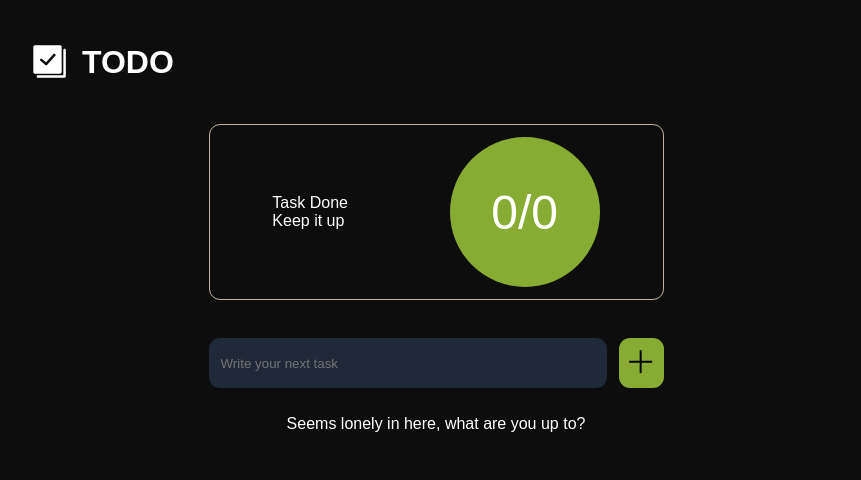
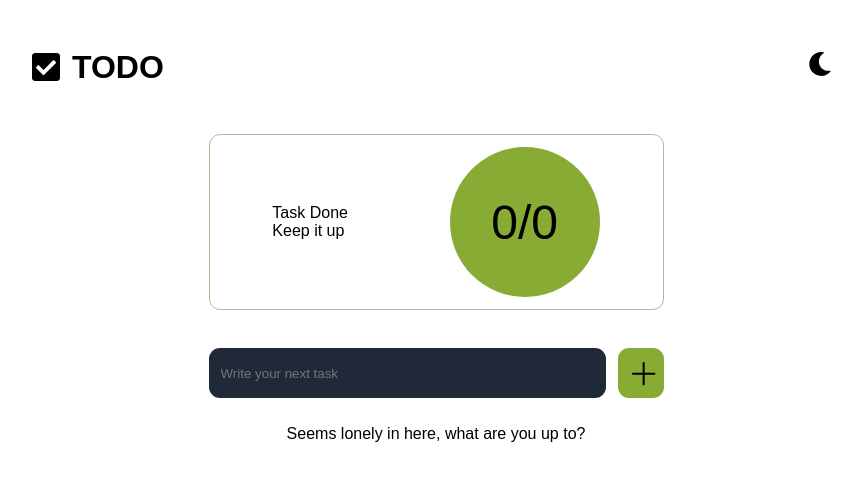
Before and after one commit to sabrinaaccime/todo, a Next.js app: page / in a window 1280 px wide. Shown: the top 480 px of the page, without its empty margins (204-1065 px from the left). Built offline with nearby package versions, Linux system fonts and the light colour scheme.

Commit message:
feat: create light/dark mode toggle w/ React using ContextAPI

```diff
--- a/package.json
+++ b/package.json
@@ -9,9 +9,10 @@
     "lint": "next lint"
   },
   "dependencies": {
+    "next": "15.0.3",
     "react": "19.0.0-rc-66855b96-20241106",
     "react-dom": "19.0.0-rc-66855b96-20241106",
-    "next": "15.0.3"
+    "react-icons": "^5.4.0"
   },
   "devDependencies": {
     "eslint": "^8",
--- a/src/app/components/header.jsx
+++ b/src/app/components/header.jsx
@@ -1,23 +1,18 @@
-function Header() {
+import { FaSun, FaMoon, FaCheckSquare } from "react-icons/fa";
+
+function Header({ isDarkMode, toggleTheme }) {
   return (
-    <header>
-      <svg
-        xmlns="http://www.w3.org/2000/svg"
-        clipRule="evenodd"
-        fillRule="evenodd"
-        strokeLinejoin="round"
-        strokeMiterlimit="2"
-        viewBox="0 0 24 24"
-        width={40}
-        height={40}
-        fill="#fff"
+    <header className="header">
+      <div className="header-title">
+        <FaCheckSquare className="logo" />
+        <h1>TODO</h1>
+      </div>
+      <button
+        onClick={toggleTheme}
+        aria-label={isDarkMode ? "Switch to Light Mode" : "Switch to Dark Mode"}
       >
-        <path
-          d="m20 20h-15.25c-.414 0-.75.336-.75.75s.336.75.75.75h15.75c.53 0 1-.47 1-1v-15.75c0-.414-.336-.75-.75-.75s-.75.336-.75.75zm-1-17c0-.478-.379-1-1-1h-15c-.62 0-1 .519-1 1v15c0 .621.52 1 1 1h15c.478 0 1-.379 1-1zm-12.751 8.306c-.165-.147-.249-.351-.249-.556 0-.411.333-.746.748-.746.178 0 .355.062.499.19l2.371 2.011 4.453-4.962c.149-.161.35-.243.554-.243.417 0 .748.336.748.746 0 .179-.065.359-.196.503l-4.953 5.508c-.148.161-.35.243-.553.243-.177 0-.356-.063-.498-.19z"
-          fillRule="nonzero"
-        />
-      </svg>
-      <h1>TODO</h1>
+        {isDarkMode ? <FaSun /> : <FaMoon />}
+      </button>
     </header>
   );
 }
--- /dev/null
+++ b/src/app/contexts/ThemeContext.js
@@ -0,0 +1,36 @@
+"use client";
+
+import React, { createContext, useState, useEffect} from 'react';
+
+// Create a context for theme
+export const ThemeContext = createContext();
+
+export const ThemeProvider = ({ children }) => {
+    const [isDarkMode, setIsDarkMode] = useState(false);
+
+    // Check for user preference or system perference
+    useEffect(() => {
+        const savedTheme = localStorage.getItem('theme');
+        if (savedTheme) {
+            setIsDarkMode(savedTheme === 'dark');
+        } else {
+            const userPrefersDark = window.matchMedia('(prefers-color-scheme: dark)').matches;
+            setIsDarkMode(userPrefersDark);
+        }
+    }, []);
+
+    // Toggle dark mode and save the preference to localStorage
+    const toggleTheme = () => {
+        setIsDarkMode((prev) => {
+            const newTheme = !prev;
+            localStorage.setItem('theme', newTheme ? 'dark' : 'light');
+            return newTheme;
+        });
+    };
+
+    return(
+        <ThemeContext.Provider value={{ isDarkMode, toggleTheme}}>
+            {children}
+        </ThemeContext.Provider>
+    );
+};
--- a/src/app/layout.js
+++ b/src/app/layout.js
@@ -1,5 +1,6 @@
 import localFont from "next/font/local";
 import "./styles.css";
+import { ThemeProvider } from "./contexts/ThemeContext";
 
 const geistSans = localFont({
   src: "./fonts/GeistVF.woff",
@@ -20,9 +21,11 @@ export const metadata = {
 export default function RootLayout({ children }) {
   return (
     <html lang="en">
+      <ThemeProvider>
       <body className={`${geistSans.variable} ${geistMono.variable}`}>
         {children}
       </body>
+      </ThemeProvider>
     </html>
   );
 }
--- a/src/app/page.js
+++ b/src/app/page.js
@@ -1,6 +1,7 @@
 "use client";
 
-import React from "react";
+import React, { useContext, useEffect } from "react";
+import { ThemeContext } from "./contexts/ThemeContext";
 import Form from "./components/Form";
 import Header from "./components/Header";
 import TODOHero from "./components/TODOHero";
@@ -12,7 +13,7 @@ function Home() {
   // Retrieve data from localStorage when components is loaded
   React.useEffect(() => {
     const storedTodos = localStorage.getItem("todos");
-    if(storedTodos && storedTodos !== 'undefined') {
+    if (storedTodos && storedTodos !== "undefined") {
       setTodos(JSON.parse(storedTodos));
     }
   }, []);
@@ -21,9 +22,22 @@ function Home() {
     (todo) => todo.is_completed == true
   ).length;
   const total_todos = todos.length;
+
+  const { isDarkMode, toggleTheme } = useContext(ThemeContext);
+  useEffect(() => {
+    // Apply dark or light class to the body
+    if (isDarkMode) {
+      document.body.classList.add("dark-mode");
+      document.body.classList.remove("light-mode");
+    } else {
+      document.body.classList.add("light-mode");
+      document.body.classList.remove("dark-mode");
+    }
+  }, [isDarkMode]);
+
   return (
     <div className="wrapper">
-      <Header />
+      <Header isDarkMode={isDarkMode} toggleTheme={toggleTheme} />
       <TODOHero todos_completed={todos_completed} total_todos={total_todos} />
       <Form todos={todos} setTodos={setTodos} />
       <TODOList todos={todos} setTodos={setTodos} />
--- a/src/app/styles.css
+++ b/src/app/styles.css
@@ -6,18 +6,42 @@
   font-family: inherit;
   box-sizing: border-box;
 }
+/* Light mode */
+.light-mode {
+  --background-color: white;
+  --text-color: black;
+}
+
+/* Dark mode */
+.dark-mode {
+  --background-color: #121212;
+  --text-color: white;
+}
 html,
 body {
   font-family: sans-serif;
-  background-color: #0d0d0d;
-  color: #fff;
+  background-color: var(--background-color);
+  color: var(--text-color);
   display: flex;
   align-items: center;
   justify-content: center;
   width: 100vw;
 }
 button {
+  padding: 10px;
+  border: none;
+  background-color: transparent;
+  color: inherit;
   cursor: pointer;
+  font-size: 24px;
+  transition: transform 0.3s ease-in-out;
+  cursor: pointer;
+}
+button:hover {
+  transform: scale(1.2);
+}
+button svg {
+  transition: transform 0.3s ease-in-out;
 }
 .visually-hidden {
   position: absolute !important;
@@ -50,10 +74,18 @@ button {
 }
 header {
   display: flex;
+  justify-content: space-between;
   align-items: center;
-  justify-content: flex-start;
   gap: 12px;
   padding: 42px;
+}
+.header-title {
+  display: flex;
+  align-items: center;
+}
+.logo {
+  margin-right: 10px;
+  font-size: 32px;
 }
 .todohero_section {
   border: 1px solid #c2b39a;
```
Also changed, not shown: 1 other file (tests, documents, lock files or other folders).
